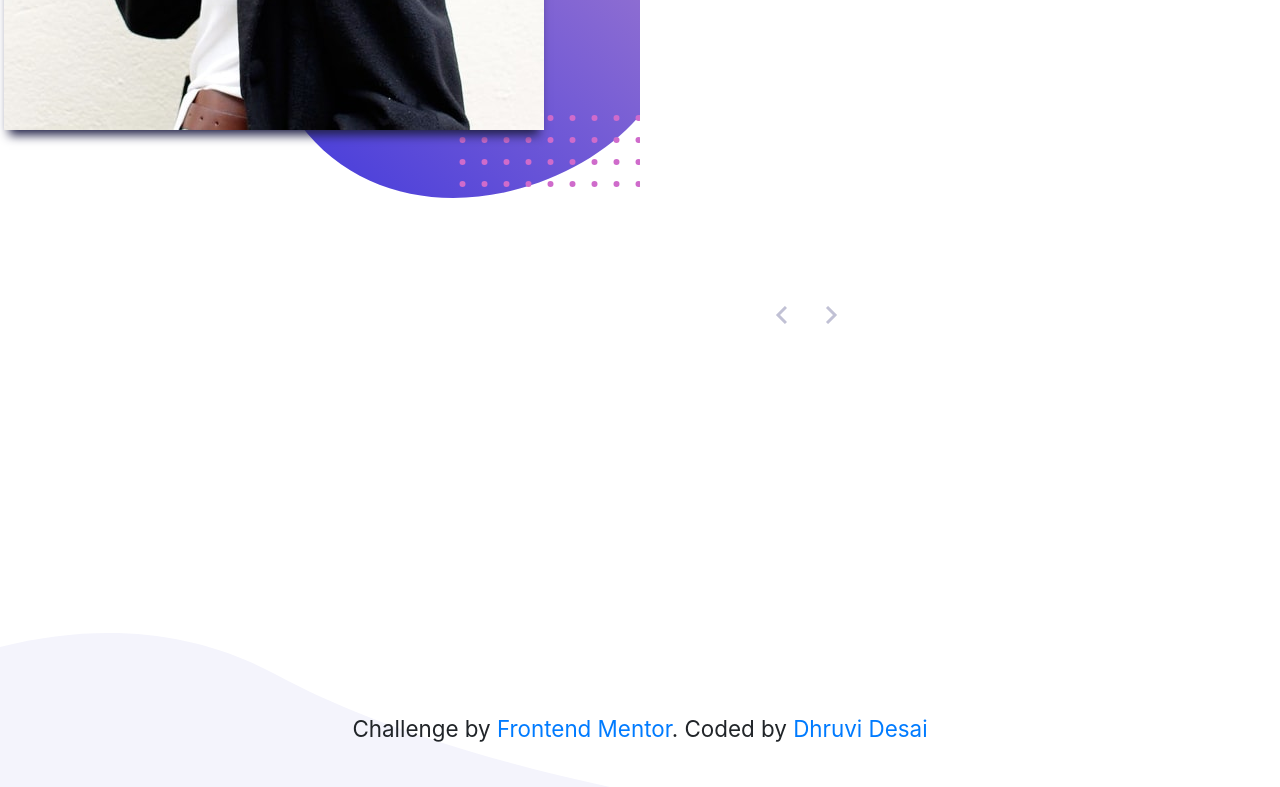
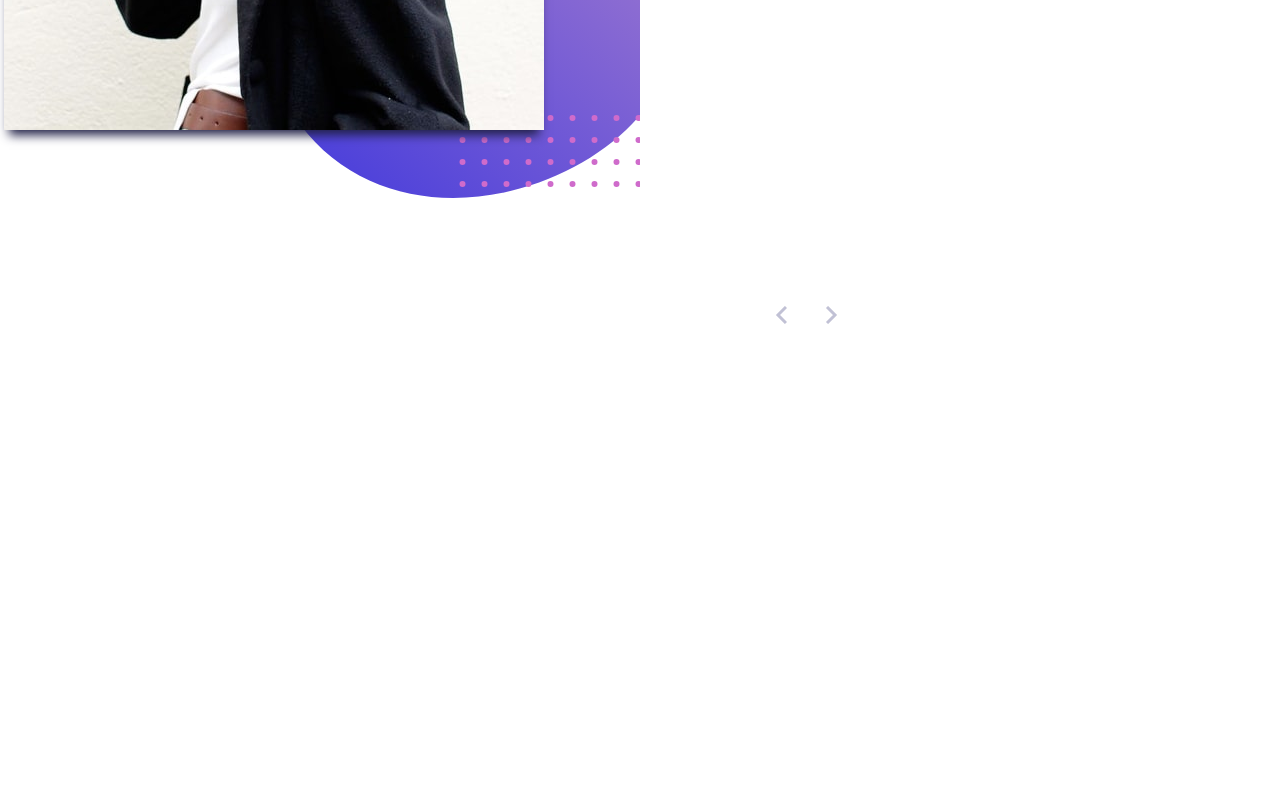
Before and after one commit to dhruvidesai20/CodingBootcampTestimonial, a plain HTML site: page index.html in a window 1280 px wide. Shown: the part 518-1305 px from the top of the page. After the commit the page ends 1038 px from the top, so only its background shows below. Drawn offline with nearby package versions, Linux system fonts and the light colour scheme.

Commit message:
Update index.html

```diff
--- a/index.html
+++ b/index.html
@@ -58,10 +58,5 @@
         </div>
 
     </div>
-
-        <footer>
-          <p>Challenge by <a href="https://www.frontendmentor.io/dashboard" target="_blank">Frontend Mentor</a>. Coded by <a href="https://www.frontendmentor.io/profile/dhruvidesai20" target="_blank">Dhruvi Desai</a></p>
-        </footer>
-
   </body>
 </html>
```
